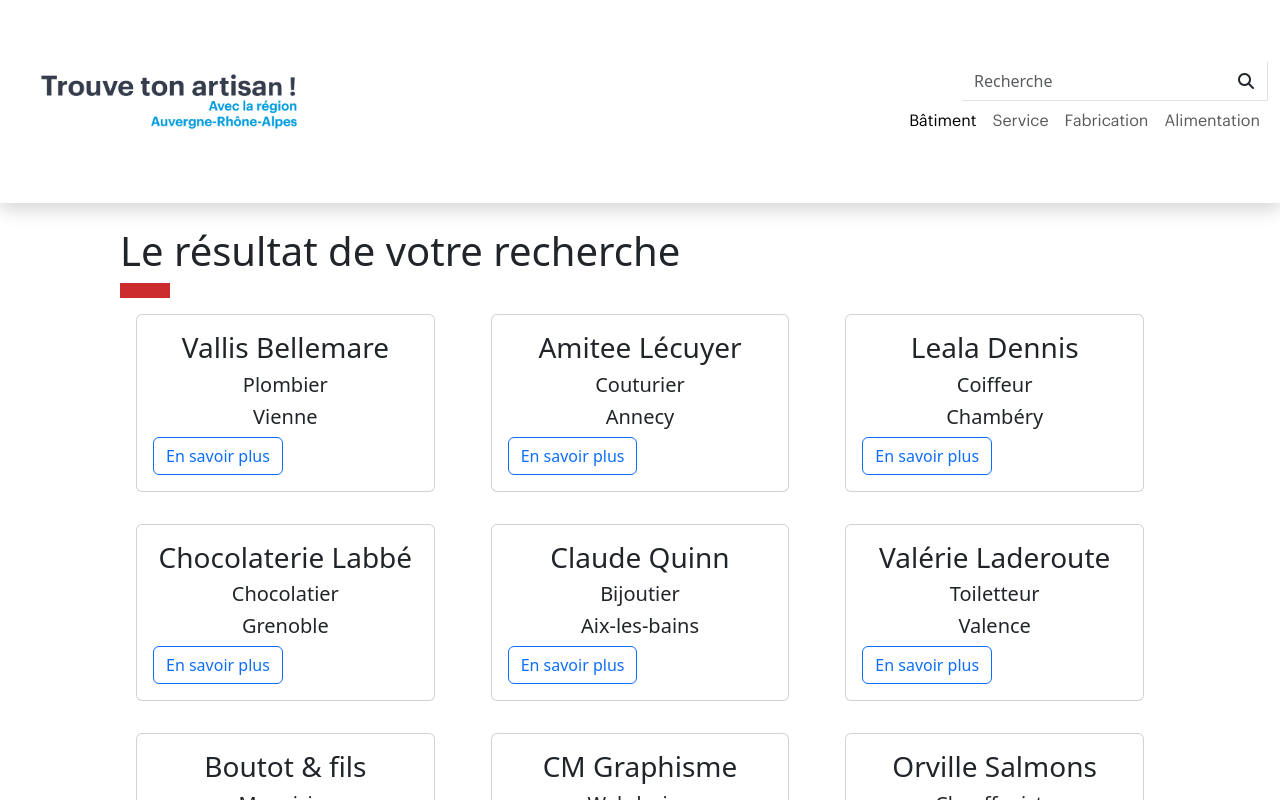
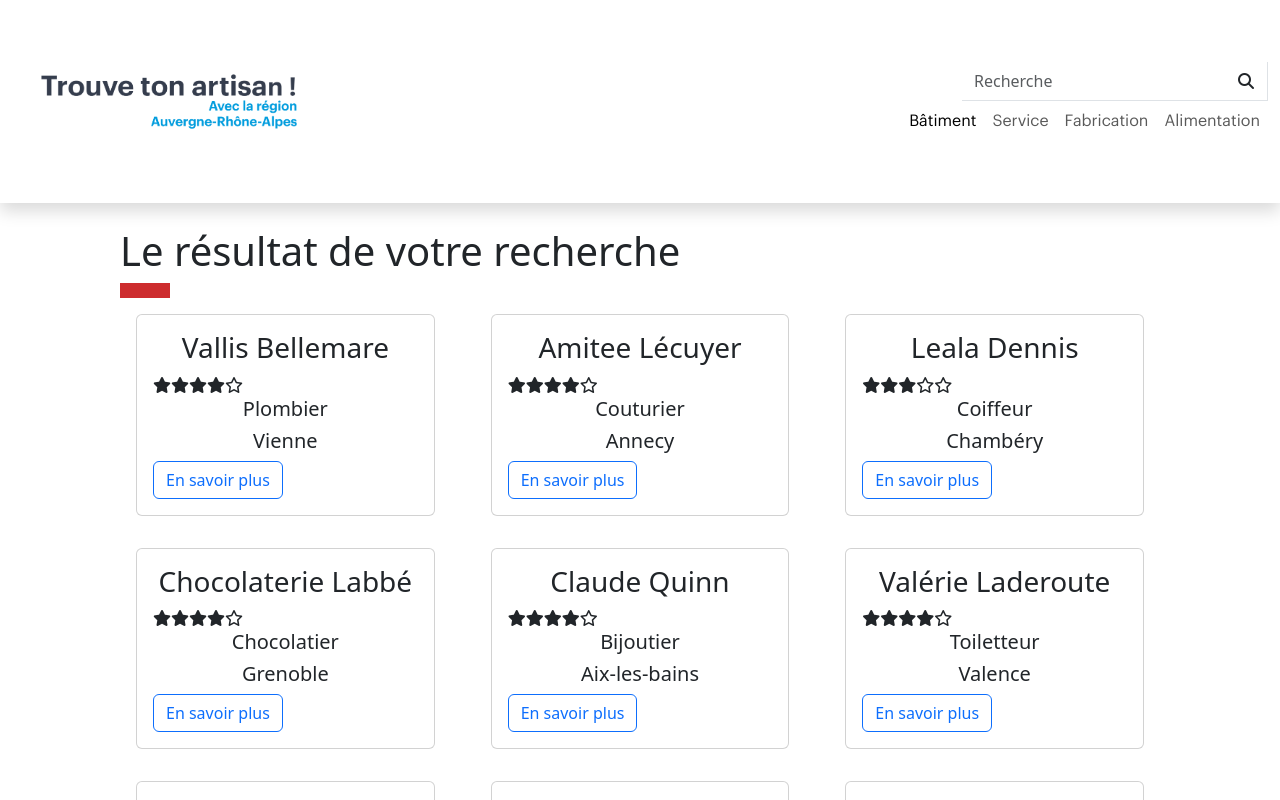
Before and after one commit to cgwena/trouve-ton-artisan, a React (Create React App) app: page /results in a window 1280 px wide. Shown: the top 800 px of the page. Built offline with nearby package versions, Linux system fonts and the light colour scheme.

Commit message:
star rating added

```diff
--- a/src/components/Card-artisan-detail.js
+++ b/src/components/Card-artisan-detail.js
@@ -1,9 +1,12 @@
+import Rating from "./Star-rating"
+
 const Card = (props) => {
     return (
         <li className="col-lg-6 col-md-6" key={props.id}>
             <div className="card m-3">
                 <div className="card-body">
                     <h3 className="card-title text-center">{props.name}</h3>
+                    <Rating note={props.note} />
                     <h5 className="card-text text-center">{props.specialty}</h5>
                     <h5 className="card-text text-center">{props.location}</h5>
                     <div className="card-text text-center"><a href={props.website} target="_blank" rel="noreferrer">{props.website}</a>
--- a/src/components/Card-artisan.js
+++ b/src/components/Card-artisan.js
@@ -1,4 +1,5 @@
 import { Link } from 'react-router-dom';
+import Rating from './Star-rating'
 
 
 const Card = (props) => {
@@ -7,6 +8,7 @@ const Card = (props) => {
             <div className="card m-3">
                 <div className="card-body">
                     <h3 className="card-title text-center">{props.name}</h3>
+                    <Rating note={props.note}/>
                     <h5 className="card-text text-center">{props.specialty}</h5>
                     <h5 className="card-text text-center">{props.location}</h5>
                     <Link to={`/details/${props.id}`} className="btn btn-outline-primary">
--- a/src/components/Contact.js
+++ b/src/components/Contact.js
@@ -1,4 +1,4 @@
-const Contact = (props) => {
+const Contact = () => {
     return (
         <form>
                 <div className="mb-3 row">
@@ -16,6 +16,8 @@ const Contact = (props) => {
                 <label for="message" className="form-label">Message</label>
                 <textarea className="form-control" id="message" rows="3"></textarea>
             </div>
+
+            <button>Envoyer</button>
         </form>
     )
 }
--- /dev/null
+++ b/src/components/Star-rating.js
@@ -0,0 +1,22 @@
+const Rating = ({ note }) => {
+    const fullStars = Array(5).fill(<i className="fa-solid fa-star"></i>);
+    const emptyStars = Array(5).fill(<i className="fa-regular fa-star"></i>);
+
+    const parsedNote = parseFloat(note)
+
+    const fullStarsCount = fullStars.slice(5 - Math.floor(parsedNote))
+    const emptyStarsCount = emptyStars.slice(Math.floor(parsedNote))
+
+    return (
+        <div>
+            {fullStarsCount.map(fullStarsCount => (
+                <span>{fullStarsCount}</span>
+            ))}
+            {emptyStarsCount.map(emptyStarsCount => (
+                <span>{emptyStarsCount}</span>
+            ))}
+        </div>
+    );
+}
+
+export default Rating
--- a/src/views/Details.js
+++ b/src/views/Details.js
@@ -20,6 +20,7 @@ const Details = () => {
                     specialty={selectedArtisan.specialty}
                     location={selectedArtisan.location}
                     website={selectedArtisan.website}
+                    note={selectedArtisan.note}
                 />
                 <About
                     about={selectedArtisan.about}
--- a/src/views/Home.js
+++ b/src/views/Home.js
@@ -2,6 +2,14 @@ import list from '../datas/datas.json';
 import Card from '../components/Card-artisan';
 
 const Home = () => {
+    list.forEach(artisan => {
+        if (artisan.note) {
+            console.log(artisan.note);
+        } else {
+            console.log("Note non disponible");
+        }
+    });
+
     const topArtisans = list.filter(artisan => artisan.top);
 
     const artisans = topArtisans.map(artisan => {
@@ -11,7 +19,8 @@ const Home = () => {
             location={artisan.location}
             btn="En savoir plus"
             key={artisan.id}
-            id={artisan.id} />
+            id={artisan.id}
+            note={artisan.note} />
     })
 
     return (
--- a/src/views/List-result-search.js
+++ b/src/views/List-result-search.js
@@ -16,7 +16,8 @@ const List = () => {
       location={artisan.location}
       btn="En savoir plus"
       key={artisan.id}
-      id={artisan.id} />
+      id={artisan.id}
+      note={artisan.note}/>
   })
   return (
     <div className="page">
--- a/src/views/Search-results.js
+++ b/src/views/Search-results.js
@@ -10,7 +10,8 @@ const Results = ({ data, searchTerm }) => {
             location={artisan.location}
             btn="En savoir plus"
             key={artisan.id}
-            id={artisan.id} />
+            id={artisan.id}
+            note={artisan.note } />
     })
     return (
         <div className="page">
```
